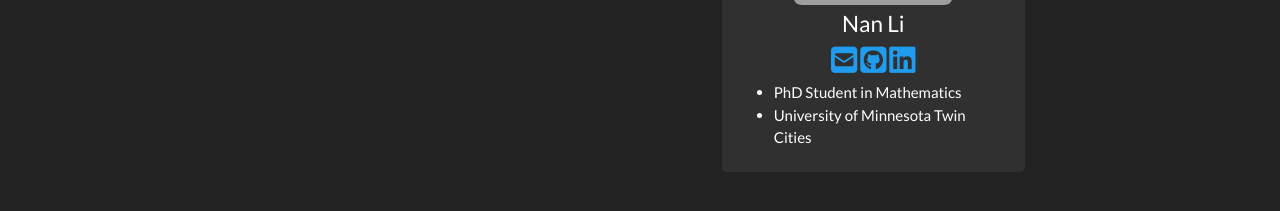
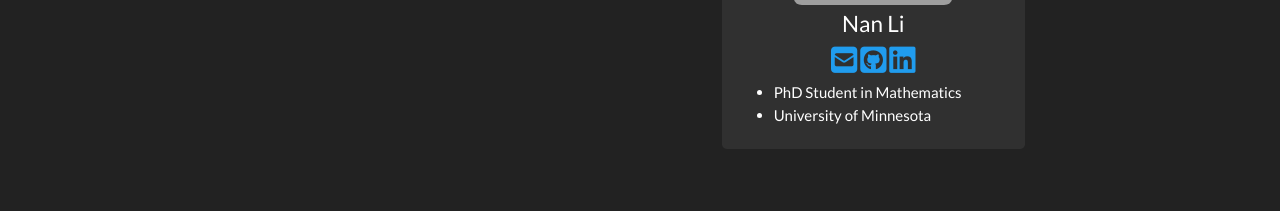
Before and after one commit to eigennan/eigennan.github.io, a Jekyll site: the page built from _pages/home.md, in a window 1280 px wide. Shown: the part 252-463 px from the top of the page. Built offline with Jekyll 4.4.1, drawn with Linux system fonts in a browser that asks for light colours; nearby versions of some CDN libraries; a style sheet for code colours, icons or effects is not loaded.

Commit message:
Update pi.yml

```diff
--- a/_data/pi.yml
+++ b/_data/pi.yml
@@ -18,5 +18,5 @@
   educationshort:
     [
       "PhD Student in Mathematics",
-      "University of Minnesota Twin Cities"
+      "University of Minnesota"
     ]
```
